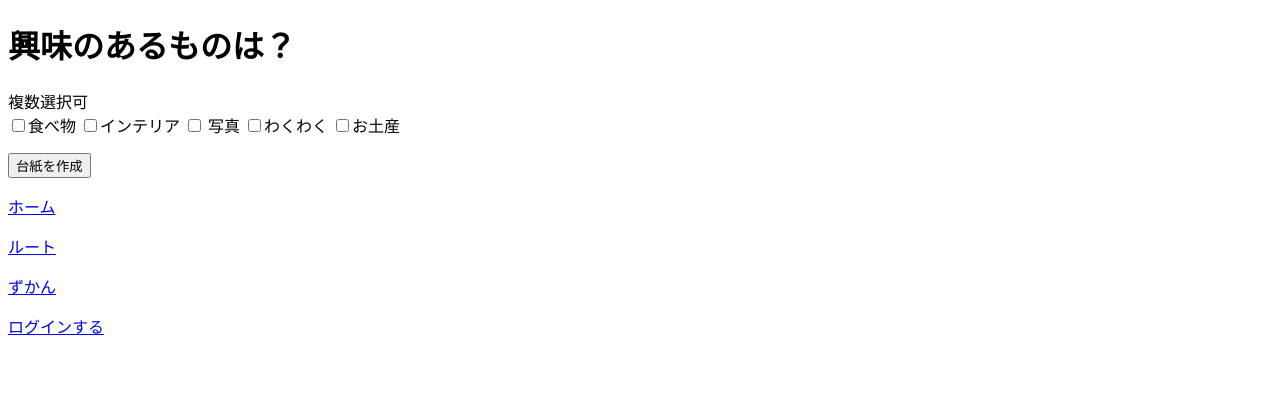
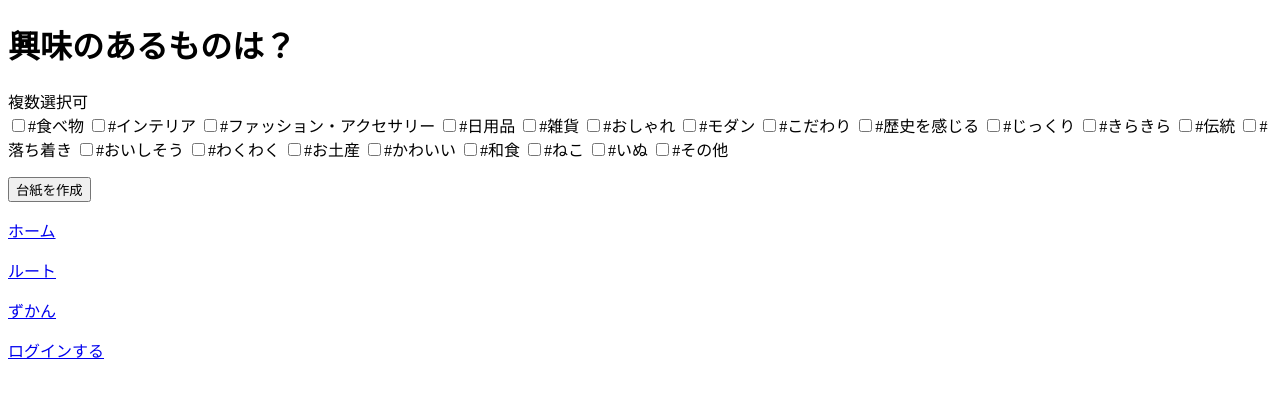
Before and after one commit to NishiReina/Stample, a Django app: template stamp/templates/stamp/original.html in a window 1280 px wide. Shown: the top 398 px of the page. Run offline with Django 3.2, Linux system fonts and the light colour scheme; the template is opened without the code that fills it, so the values that code supplies are empty.

Commit message:
選択肢増やす

```diff
--- a/stamp/templates/stamp/original.html
+++ b/stamp/templates/stamp/original.html
@@ -9,11 +9,27 @@
     <form action="{% url 'original_route' %}" method="POST">
     <p>複数選択可<br>
         {% csrf_token %}
-        <input type="checkbox" name="tag_and_category" value="食べ物">食べ物
-        <input type="checkbox" name="tag_and_category" value="インテリア">インテリア
-        <input type="checkbox" name="tag_and_category" value="写真"> 写真
-        <input type="checkbox" name="tag_and_category" value="わくわく">わくわく
-        <input type="checkbox" name="tag_and_category" value="お土産">お土産
+        <input type="checkbox" name="tag_and_category" value="食べ物">#食べ物
+        <input type="checkbox" name="tag_and_category" value="インテリア">#インテリア
+        <input type="checkbox" name="tag_and_category" value="ファッション・アクセサリー">#ファッション・アクセサリー
+        <input type="checkbox" name="tag_and_category" value="日用品">#日用品
+        <input type="checkbox" name="tag_and_category" value="雑貨">#雑貨
+        <input type="checkbox" name="tag_and_category" value="おしゃれ">#おしゃれ
+        <input type="checkbox" name="tag_and_category" value="モダン">#モダン
+        <input type="checkbox" name="tag_and_category" value="こだわり">#こだわり
+        <input type="checkbox" name="tag_and_category" value="歴史を感じる">#歴史を感じる
+        <input type="checkbox" name="tag_and_category" value="じっくり">#じっくり
+        <input type="checkbox" name="tag_and_category" value="きらきら">#きらきら
+        <input type="checkbox" name="tag_and_category" value="伝統">#伝統
+        <input type="checkbox" name="tag_and_category" value="落ち着き">#落ち着き
+        <input type="checkbox" name="tag_and_category" value="おいしそう">#おいしそう
+        <input type="checkbox" name="tag_and_category" value="わくわく">#わくわく
+        <input type="checkbox" name="tag_and_category" value="お土産">#お土産
+        <input type="checkbox" name="tag_and_category" value="かわいい">#かわいい
+        <input type="checkbox" name="tag_and_category" value="和食">#和食
+        <input type="checkbox" name="tag_and_category" value="ねこ">#ねこ
+        <input type="checkbox" name="tag_and_category" value="いぬ">#いぬ
+        <input type="checkbox" name="tag_and_category" value="その他">#その他
         </p>
 
 
```
Also changed, not shown: db.sqlite3.
